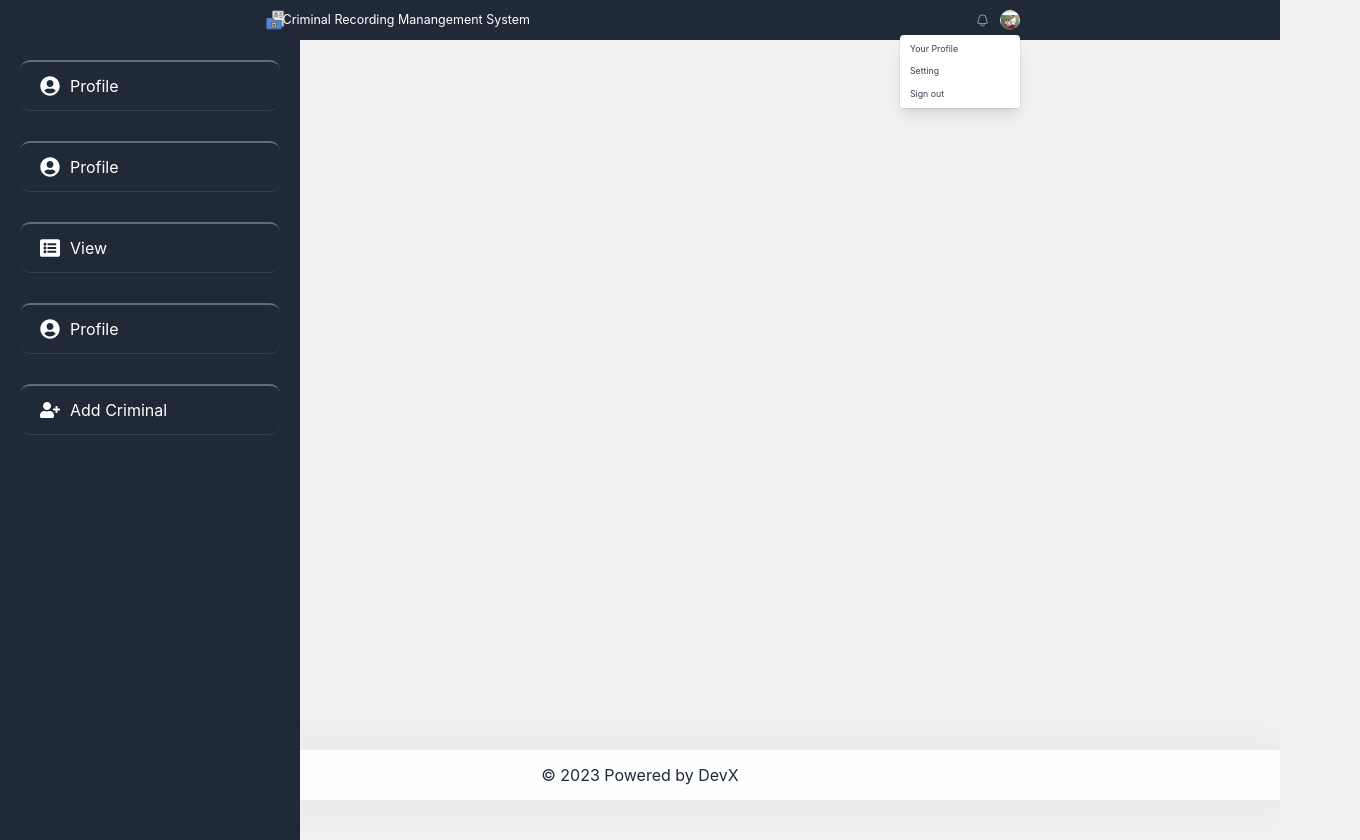
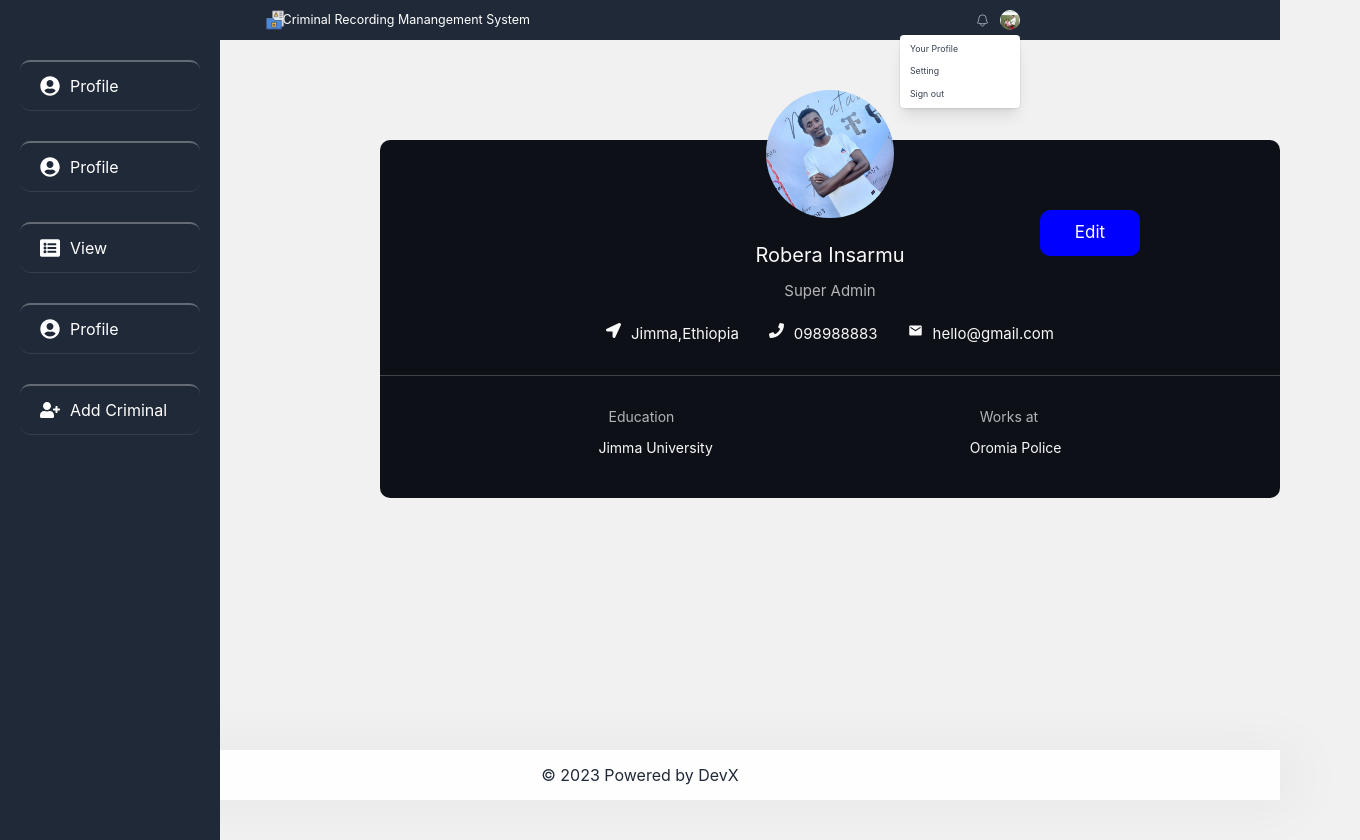
Before and after one commit to natnaeln4d/CBTP-Criminal-recording-system, a React (Create React App) app: page / in a window 1280 px wide. Shown: the whole page, 1360 px wide, since content can reach past the window. Built offline with nearby package versions, Linux system fonts and the light colour scheme.

Commit message:
Adding Profile Content

```diff
--- a/package.json
+++ b/package.json
@@ -9,6 +9,7 @@
     "react": "^18.2.0",
     "react-dom": "^18.2.0",
     "react-icons": "^4.7.1",
+    "react-router": "^6.7.0",
     "react-scripts": "5.0.1",
     "web-vitals": "^2.1.4"
   },
--- a/src/App.js
+++ b/src/App.js
@@ -1,4 +1,5 @@
 import './App.css';
+import SectionContainer from './componets/Container/Section/SectionContainer';
 import Footer from './componets/Footer/Footer';
 import Navbar from './componets/Navbar/Navbar';
 import Sidebar from './componets/SIdebar/Sidebar';
@@ -7,8 +8,10 @@ function App() {
   return (
     <div className="w-[100%]">
       <Navbar />
-      <Sidebar />
+      <SectionContainer />
+      {/* <Sidebar /> */}
       <Footer />
+
 
     </div>
   );
--- /dev/null
+++ b/src/componets/Container/Profile/AdminPhoto.js
@@ -0,0 +1,13 @@
+import React from 'react'
+import adminPhoto from '/home/kuusaa/Documents/VS/crm/CBTP-Criminal-recording-system/src/componets/Photo/rob--profile.jpg'
+
+
+function AdminPhoto() {
+  return (
+    <div className="admin_photo">
+            <img src={adminPhoto} alt="" />
+        </div>
+  )
+}
+
+export default AdminPhoto
--- /dev/null
+++ b/src/componets/Container/Profile/EditProfile.js
@@ -0,0 +1,25 @@
+import React from 'react'
+import AdminPhoto from './AdminPhoto'
+import './editprofile.css'
+import './profile.css'
+
+
+function EditProfile() {
+  return (
+    <div className='editContainer'>
+
+        <AdminPhoto />
+
+       <div className="inputForms">
+       <div className="inputs">
+            <label htmlFor="name">
+                Full name
+            </label>
+            <input type="text" name='name' />
+        </div>
+       </div>
+    </div>
+  )
+}
+
+export default EditProfile
--- /dev/null
+++ b/src/componets/Container/Profile/Profile.js
@@ -0,0 +1,52 @@
+import React from 'react'
+import './profile.css'
+import AdminPhoto from './AdminPhoto'
+import {MdMail} from 'react-icons/md'
+import {FaPhone} from 'react-icons/fa'
+import {FaLocationArrow} from 'react-icons/fa'
+
+function Profile() {
+  return (
+  <div className="container-xP">
+      <div className='container__profile'>
+       <AdminPhoto />
+        <h3 className='adminName'>Robera Insarmu</h3>
+        <h4 className='adminRole'>Super Admin</h4>
+
+        <div className='basicInfo'>
+            <div className="info">
+            <FaLocationArrow /> Jimma,Ethiopia
+            </div>
+
+            <div className="info">
+            <FaPhone /> 098988883
+            </div>
+
+            <div className="info">
+            <MdMail />hello@gmail.com
+            </div>
+        </div>
+
+        <div className="horizontalLine"></div>
+
+        <div className="otherInfos">
+
+          <div className='otherInfo'>
+            <h4 className='label'>Education</h4>
+            <p>Jimma University</p>
+          </div>
+
+          <div className='otherInfo'>
+            <h4 className='label'>Works at</h4>
+            <p>Oromia Police</p>
+          </div>
+          <a href="#" className='editProfile'>
+            <button>Edit</button>
+          </a>
+        </div>
+     </div>
+  </div>
+  )
+}
+
+export default Profile
--- /dev/null
+++ b/src/componets/Container/Profile/editprofile.css
@@ -0,0 +1,39 @@
+.editContainer{
+    background-color: #0d1117;
+    min-width: 900px;
+    min-height: 350px;
+    max-width: 900px;
+    margin: 10rem auto 10px;
+    position: relative;
+    display: flex;
+    align-items: center;
+    flex-direction: column;
+    color: #f9f9f9;
+    border-radius: 10px;
+}
+
+.editContainer .admin_photo{
+    top: 5rem;
+}
+
+.inputForms{
+    margin-top: 23rem;
+}
+
+.inputs{
+    display: flex;
+    flex-direction: column;
+    gap: 10px;
+    width: 600px;
+    /* background-color: rgb(27, 132, 224); */
+    font-size: 1.6rem;
+
+}
+
+.inputs input{
+    width: 100%;
+    height: 38px;
+    border: 1px solid #0d1117;
+    margin-top: 2px;
+    padding: 8px 12px;
+}
--- /dev/null
+++ b/src/componets/Container/Profile/profile.css
@@ -0,0 +1,114 @@
+.container-xP{
+    width: 100%;
+    margin: 80px;
+}
+
+.container__profile{
+    background-color: #0d1117;
+    min-width: 900px;
+    min-height: 350px;
+    max-width: 900px;
+    margin: 10rem auto 10px;
+    position: relative;
+    display: flex;
+    align-items: center;
+    flex-direction: column;
+    color: #f9f9f9;
+    border-radius: 10px;
+    gap: 1rem;
+    padding-bottom: 2rem;
+    max-height: 400px;
+
+}
+
+
+.admin_photo {
+    width: 128px;
+    height: 128px;
+    border-radius: 50%;
+    position: absolute;
+}
+
+.container__profile .admin_photo{
+    top: -50px;
+    left: -10;
+    z-index: 10;
+    /* width: fit-content; */
+
+}
+
+
+.admin_photo img{
+    height: 100%;
+    width: 100%;
+    border-radius: 50%;
+    object-fit: cover;
+
+}
+
+.adminName{
+margin-top: 100px;
+font-size: 2rem;
+}
+
+.adminRole{
+    font-size: 1.5rem;
+    color: rgba(255, 255, 255, 0.69);
+}
+
+.basicInfo{
+    margin-top: 1rem;;
+    display: flex;
+    gap: 3rem;
+    font-size: 1.5rem;
+}
+
+.info{
+    display: flex;
+    gap: 10px;
+}
+
+.horizontalLine{
+    width: 100%;
+    height: 1px;
+    background-color: rgba(255, 255, 255, 0.207);
+    margin: 2rem 0 1rem;
+}
+
+.otherInfos{
+    display: flex;
+    flex-direction: row;
+    align-items: flex-start;
+    justify-content: space-around;
+    /* gap: 3rem; */
+    width: 80%;
+    font-size: 1.4rem;
+    margin-bottom: 2rem;
+    /* justify-content: space-around; */
+    /* align-items: sp; */
+}
+
+.otherInfos .label{
+    margin: 10px;
+    color: rgba(255, 255, 255, 0.69);
+
+}
+
+.editProfile{
+    position: absolute;
+    top: 7rem;
+    right: 14rem;
+    /* background-color: green; */
+    font-size: 1.7rem;
+}
+
+.editProfile button{
+    background-color: blue;
+    padding: 10px 16px;
+    border: none;
+    color: #fff;
+    border-radius: 10px;
+    font-size: inherit;
+    width: 100px;
+
+}
--- /dev/null
+++ b/src/componets/Container/Section/SectionContainer.js
@@ -0,0 +1,20 @@
+import React from 'react'
+import Sidebar from '../../SIdebar/Sidebar'
+import Profile from '../Profile/Profile'
+import './sectionContainer.css'
+
+function SectionContainer() {
+  return (
+    <div className='sectionContainer'>
+        <div className="section">
+            <Sidebar />
+          <div className='contents-x'>
+            <Profile />
+          </div>
+        </div>
+
+    </div>
+  )
+}
+
+export default SectionContainer
--- /dev/null
+++ b/src/componets/Container/Section/sectionContainer.css
@@ -0,0 +1,28 @@
+
+.sectionContainer{
+    position: relative;
+    width: 100%;
+    height: inherit;
+    display: flex;
+    flex-direction: column;
+    /* background-color: red; */
+    justify-content: flex-start;
+    align-items: center;
+}
+
+.section{
+    width: calc(100%);
+    height: inherit;
+    /* background-color: green; */
+    display: flex;
+    flex-direction: row;
+    justify-content: flex-start;
+    z-index: 0;
+
+}
+
+.contents-X{
+    background-color: blue;
+    width: 300px;
+    height: 200px;
+}
--- /dev/null
+++ b/src/componets/Photo/PhotoContainer.js
@@ -0,0 +1,2 @@
+import {Admin} from './rob--profile.jpg'
+exports.Admin = Admin;
```
Also changed, not shown: src/componets/Photo/rob--profile.jpg (added), 1 other file (tests, documents, lock files or other folders).
